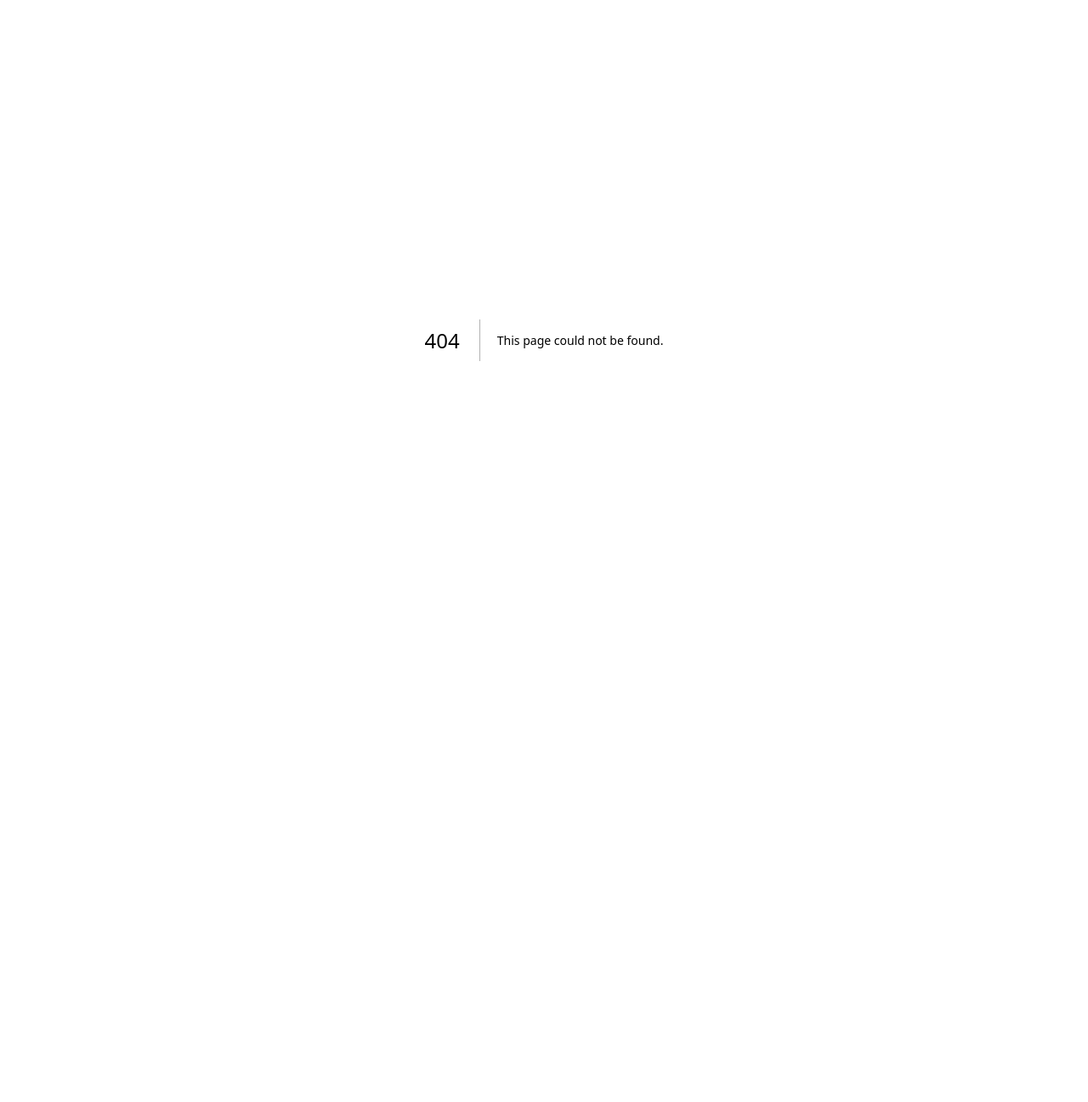
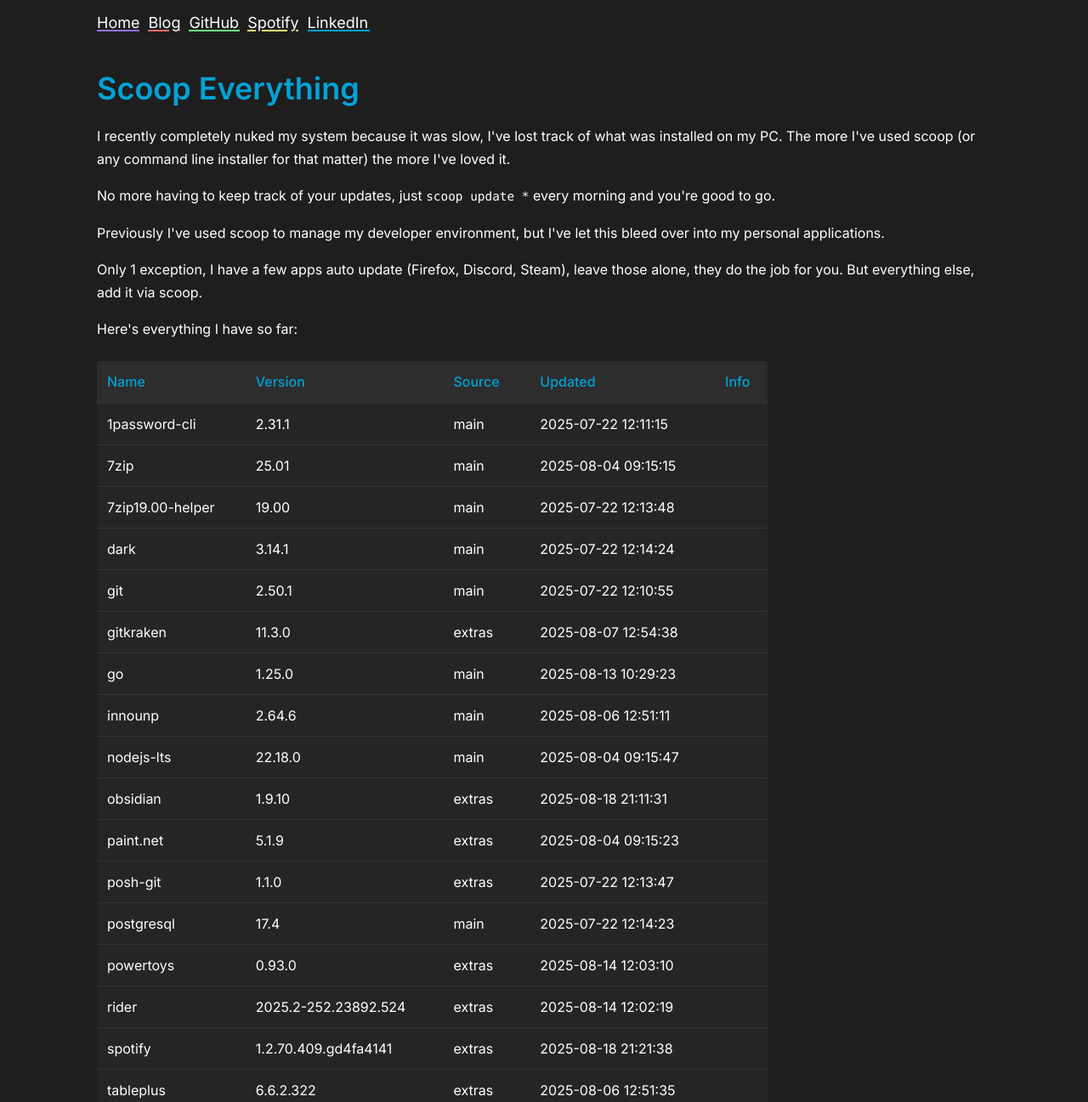
Before and after one commit to NickTheWilder/website, a Next.js app: page /blog/scoop-everything in a window 1280 px wide. Before the commit this address had no page. Shown: the top 1297 px of the page at 85% size. Before the commit the page ends 800 px from the top, so only its background shows below. Built offline with nearby package versions, Linux system fonts and the light colour scheme; a web font is replaced by a local one.

Commit message:
Scoop scoop scoop scoop scoop

```diff
--- /dev/null
+++ b/src/app/blog/scoop-everything/ScoopEverything.mdx
@@ -0,0 +1,34 @@
+# Scoop Everything
+
+I recently completely nuked my system because it was slow, I've lost track of what was installed on my PC. The more I've used scoop (or any command line installer for that matter) the more I've loved it.
+
+No more having to keep track of your updates, just `scoop update *` every morning and you're good to go.
+
+Previously I've used scoop to manage my developer environment, but I've let this bleed over into my personal applications.
+
+Only 1 exception, I have a few apps auto update (Firefox, Discord, Steam), leave those alone, they do the job for you. But everything else, add it via scoop.
+
+Here's everything I have so far:
+
+| Name             | Version              | Source   | Updated             | Info |
+|------------------|----------------------|----------|---------------------|------|
+| 1password-cli    | 2.31.1               | main     | 2025-07-22 12:11:15 |      |
+| 7zip             | 25.01                | main     | 2025-08-04 09:15:15 |      |
+| 7zip19.00-helper | 19.00                | main     | 2025-07-22 12:13:48 |      |
+| dark             | 3.14.1               | main     | 2025-07-22 12:14:24 |      |
+| git              | 2.50.1               | main     | 2025-07-22 12:10:55 |      |
+| gitkraken        | 11.3.0               | extras   | 2025-08-07 12:54:38 |      |
+| go               | 1.25.0               | main     | 2025-08-13 10:29:23 |      |
+| innounp          | 2.64.6               | main     | 2025-08-06 12:51:11 |      |
+| nodejs-lts       | 22.18.0              | main     | 2025-08-04 09:15:47 |      |
+| obsidian         | 1.9.10               | extras   | 2025-08-18 21:11:31 |      |
+| paint.net        | 5.1.9                | extras   | 2025-08-04 09:15:23 |      |
+| posh-git         | 1.1.0                | extras   | 2025-07-22 12:13:47 |      |
+| postgresql       | 17.4                 | main     | 2025-07-22 12:14:23 |      |
+| powertoys        | 0.93.0               | extras   | 2025-08-14 12:03:10 |      |
+| rider            | 2025.2-252.23892.524 | extras   | 2025-08-14 12:02:19 |      |
+| spotify          | 1.2.70.409.gd4fa4141 | extras   | 2025-08-18 21:21:38 |      |
+| tableplus        | 6.6.2.322            | extras   | 2025-08-06 12:51:35 |      |
+| vscode           | 1.103.1              | extras   | 2025-08-14 12:02:27 |      |
+| yarn             | 1.22.22              | main     | 2025-07-22 12:21:13 |      |
+| zed-nightly      | 2025-08-18           | versions | 2025-08-18 21:11:22 |      |
--- /dev/null
+++ b/src/app/blog/scoop-everything/page.tsx
@@ -0,0 +1,12 @@
+"use client";
+import { JSX } from "react";
+import BlogContainer from "@/components/blogContainer";
+import ScoopEverything from "./ScoopEverything.mdx";
+
+export default function Post(): JSX.Element {
+    return (
+        <BlogContainer>
+            <ScoopEverything />
+        </BlogContainer>
+    );
+}
```
Also changed, not shown: src/app/blog/data.ts (+7 -0 lines).
